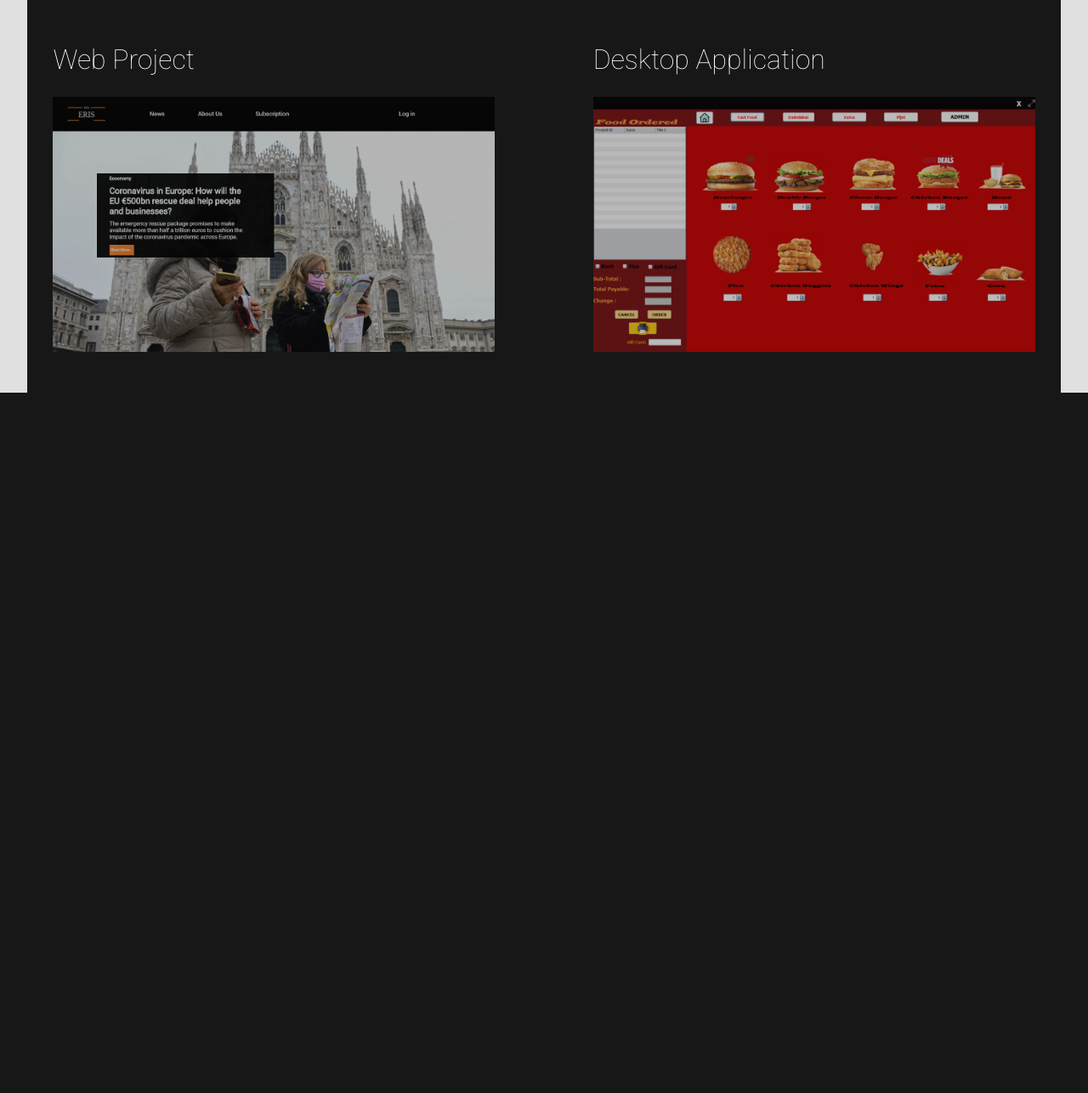
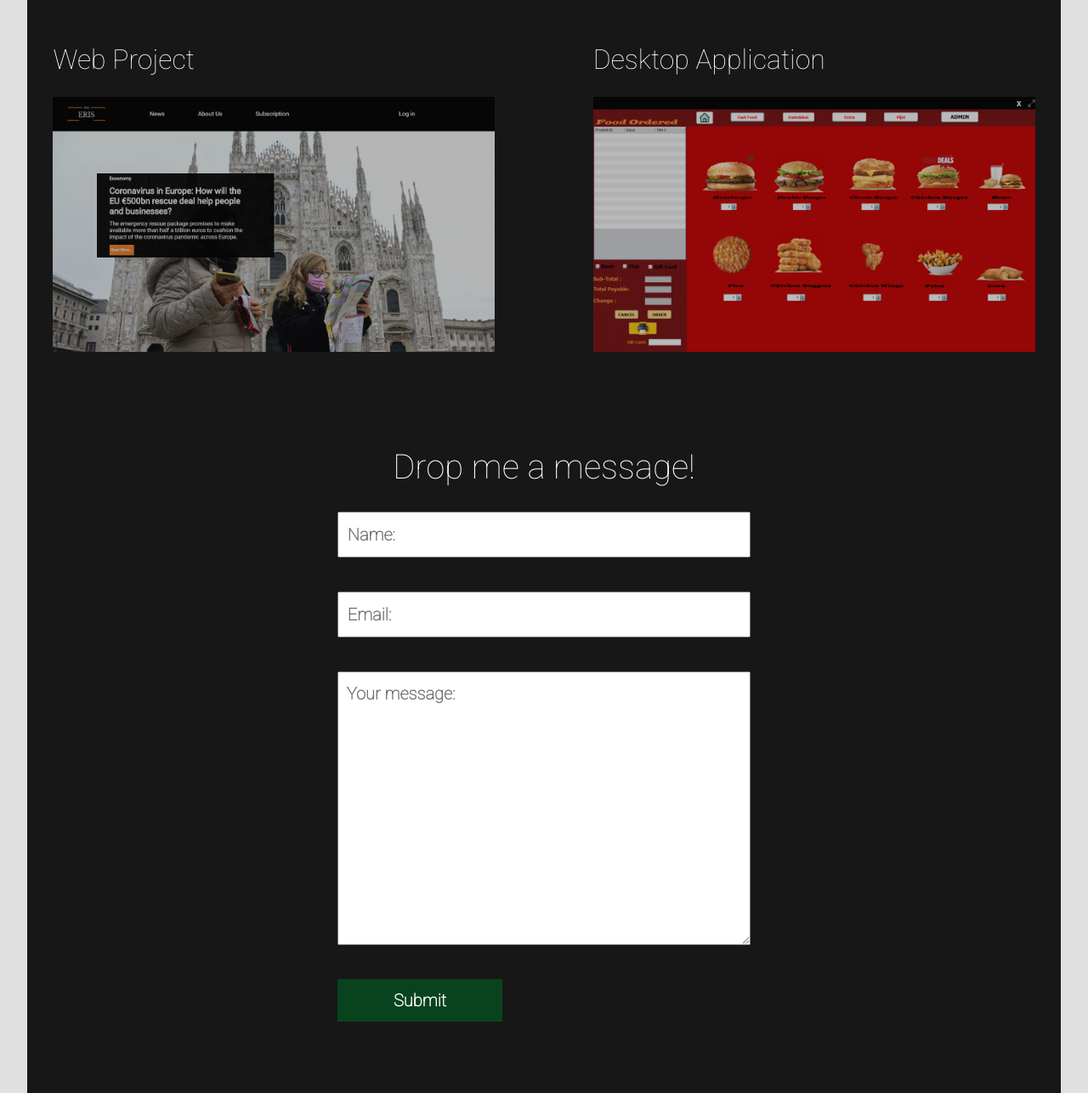
Before and after one commit to erisleci/Portfolio, a PHP site: page / in a window 1280 px wide. Shown: the part 1400-2686 px from the top of the page at 85% size. Before the commit the page ends 1862 px from the top, so only its background shows below. Run offline with PHP 8.4, Linux system fonts and the light colour scheme.

Commit message:
final push

```diff
--- /dev/null
+++ b/controllers/contactMeController.php
@@ -0,0 +1,34 @@
+<?php
+
+require_once "./models/contactMeModel.php";
+
+class contactMe {
+    public $contactMeModel;
+    public $message = "";
+
+
+    function __construct() {
+        $this->contactMeModel = new contactModel();
+    }
+
+    function insert($request) {
+        if($request['name'] === "" || $request['email'] === ""|| $request['message'] === "") {
+            $this->message = "All fields must be filled";
+            return;
+        }
+        if(!filter_var($request['email'], FILTER_VALIDATE_EMAIL)) {
+            $this->message = 'Wrong email format';
+
+            return;
+
+        }
+
+
+        if($this->message === "") {
+            $this->message = "message sent successfully!";
+            $this->contactMeModel->insertMessage($request);
+
+        }
+    }
+
+}
--- /dev/null
+++ b/index.php
@@ -0,0 +1,288 @@
+<?php
+  require_once "controllers/contactMeController.php";
+
+  $contact = new contactMe();
+
+  if(isset($_POST['submit'])) {
+    $contact->insert($_POST);
+
+  }
+
+?>
+
+
+
+<!DOCTYPE html>
+<html lang="en">
+
+<head>
+  <meta charset="UTF-8" />
+  <meta name="viewport" content="width=device-width, initial-scale=1.0" />
+  <link rel="stylesheet" href="https://stackpath.bootstrapcdn.com/bootstrap/4.5.2/css/bootstrap.min.css"
+    integrity="sha384-JcKb8q3iqJ61gNV9KGb8thSsNjpSL0n8PARn9HuZOnIxN0hoP+VmmDGMN5t9UJ0Z" crossorigin="anonymous">
+  <link rel="stylesheet" href="styles/styles.css" />
+  <link href="https://fonts.googleapis.com/css2?family=Roboto:wght@100&display=swap" rel="stylesheet" />
+  <title></title>
+</head>
+
+<body>
+  <header>
+  <?php
+      if(isset($_POST['submit'])) {
+        if(strpos($contact->message,'sent')) {
+          echo '<div id="error-message" class="alert alert-success" role="alert">'.$contact->message.'
+      </div>';
+        }else {
+          echo '<div id="error-message" class="alert alert-danger" role="alert">
+          '.$contact->message.'
+        </div>';
+        }
+      }
+    ?>
+    <main>
+
+      <div class="main-left">
+        <h2>Hi, I am Eris Leci</h2>
+        <h1>I am a Web Developer</h1>
+        <div class="main-buttons">
+          <a href="#about-me">About me</a>
+          <a href="#work-section">My Work</a>
+        </div>
+      </div>
+      <div class="main-right">
+        <div class="icons-container">
+          <div class="outer-circle" id="first-icon">
+            <div class="mid-circle">
+              <div class="inner-circle">
+                <div class="icon-content">
+                  <a href="#contact-form"><img src="./images/call.svg" /></a>
+                </div>
+              </div>
+            </div>
+          </div>
+          <div class="outer-circle" id="second-icon">
+            <div class="mid-circle">
+              <div class="inner-circle">
+                <div class="icon-content">
+                  <img src="./images/email (1).png" />
+                </div>
+              </div>
+            </div>
+          </div>
+          <div class="outer-circle">
+            <div class="mid-circle">
+              <div class="inner-circle">
+                <div class="icon-content" id="pin-icon">
+                  <a href="https://www.google.com/maps/place/Pristina" target="_blank"><img src="./images/pin.png" /></a>
+                </div>
+              </div>
+            </div>
+          </div>
+        </div>
+        <div class="photo-container">
+          <div class="outer-circle photo-circle">
+            <div class="div mid-circle photo-circle">
+              <div class="div inner-circle photo-circle" id="photoo">
+                <img src="images/erisi_profile-removebg-preview.png" width="220px" height="300px" />
+              </div>
+            </div>
+          </div>
+        </div>
+      </div>
+    </main>
+    <div class="main-footer">
+      <h1>Welcome to my portfolio!</h1>
+    </div>
+  </header>
+
+
+
+  <div class="about-me" id="about-me">
+    <div class="about-me-content">
+      <h2>About me</h2>
+      <p>A hardworking person with a deep interest in computer science through practical work and problem solving. I am
+        a fast learner who dedicates my time to the study of new programming languages and want to continuously
+        challange myself in a work environment. I am a strong contributor in group work and enjoy the sharing of ideas
+        and approaches to tasks</p>
+      <div class="skills-section">
+        <div class="left-skills-section">
+          <div class="skill-item">
+            <h2>HTML</h2>
+            <span class="black-dot">&nbsp;</span>
+          </div>
+          <div class="skill-item">
+            <h2>CSS</h2>
+            <span class="black-dot">&nbsp;</span>
+          </div>
+          <div class="skill-item">
+            <h2>BOOTSTRAP</h2>
+            <span class="black-dot">&nbsp;</span>
+          </div>
+          <div class="skill-item">
+            <h2>JAVASCRIPT</h2>
+            <span class="black-dot">&nbsp;</span>
+          </div>
+        </div>
+        <div class="mid-skills-section">
+          <h4 id="skills-text">Skills</h4>
+        </div>
+        <div class="right-skills-section">
+          <div class="skill-item">
+            <span class="black-dot">&nbsp;</span>
+            <h2>PHP</h2>
+          </div>
+          <div class="skill-item">
+            <span class="black-dot">&nbsp;</span>
+            <h2>SQL</h2>
+          </div>
+          <div class="skill-item">
+            <span class="black-dot">&nbsp;</span>
+            <h2>JAVA</h2>
+          </div>
+          <div class="skill-item">
+            <span class="black-dot">&nbsp;</span>
+            <h2>GIT</h2>
+          </div>
+        </div>
+      </div>
+    </div>
+  </div>
+
+
+  <div class="work-section" id="work-section">
+    <div class="work-section-content">
+
+      <div class="projects-container">
+        <div class="web-project">
+          <h2>Web Project</h2>
+          <div class="project-content" id="project1">
+            <div class="project-details">
+              <h2>News Portal</h2>
+              <h5>HTML / CSS / JAVASCRIPT / PHP / MYSQL</h5>
+              <button id="webAppBtn">Find out more</button>
+            </div>
+          </div>
+        </div>
+        <div class="web-project">
+          <h2>Desktop Application</h2>
+          <div class="project-content" id="project2">
+            <div class="project-details">
+              <h2>Food Delivery POS</h2>
+              <h5>JAVA / JAVA SWING / SQL</h5>
+              <button id="desktopAppBtn">Find out more </button>
+            </div>
+          </div>
+        </div>
+      </div>
+    </div>
+  </div>
+
+  <div class="popup-section">
+    <div class="detailed-project-section" id="project-1">
+      <span class="close-button">X</span>
+      <div id="carouselExampleControls" class="carousel slide" data-ride="carousel">
+        <div class="carousel-inner">
+          <div class="carousel-item active">
+            <img src="./images/project1-1.png" style="height: 400px !important; opacity: 1;" class="d-block w-100"
+              alt="...">
+          </div>
+          <div class="carousel-item">
+            <img src="./images/project1-2.png" style="height: 400px !important; opacity: 1;" class="d-block w-100"
+              alt="...">
+          </div>
+          <div class="carousel-item">
+            <img src="./images/project1-3.png" style="height: 400px !important; opacity: 1;" class="d-block w-100"
+              alt="...">
+          </div>
+        </div>
+        <a class="carousel-control-prev" href="#carouselExampleControls" role="button" data-slide="prev">
+          <span class="carousel-control-prev-icon" aria-hidden="true"></span>
+          <span class="sr-only">Previous</span>
+        </a>
+        <a class="carousel-control-next" href="#carouselExampleControls" role="button" data-slide="next">
+          <span class="carousel-control-next-icon" aria-hidden="true"></span>
+          <span class="sr-only">Next</span>
+        </a>
+      </div>
+      <div class="project-info">
+        <h2>News Portal</h2>
+        <h6>HTML / CSS / JAVASCRIPT / PHP / MYSQL</h6>
+        <hr />
+        <p>It is a long established fact that a reader will be distracted by the readable content of a page when looking
+          at its layout. The point of using Lorem Ipsum is that it has a more-or-less normal distribution of letters, as
+          opposed to using 'Content here, content here', making it look like readable English.</p>
+      </div>
+
+    </div>
+    <div class="detailed-project-section" id="project-2">
+      <span class="close-button">X</span>
+      <div id="carouselExampleControls1" class="carousel slide" data-ride="carousel">
+        <div class="carousel-inner">
+          <div class="carousel-item active">
+            <img src="./images/project2-1.png" style="height: 400px !important; opacity: 1;" class="d-block w-100"
+              alt="...">
+          </div>
+          <div class="carousel-item">
+            <img src="./images/project2-2.png" style="height: 400px !important; opacity: 1;" class="d-block w-100"
+              alt="...">
+          </div>
+          <div class="carousel-item">
+            <img src="./images/project2-3.png" style="height: 400px !important; opacity: 1;" class="d-block w-100"
+              alt="...">
+          </div>
+        </div>
+        <a class="carousel-control-prev" href="#carouselExampleControls1" role="button" data-slide="prev">
+          <span class="carousel-control-prev-icon" aria-hidden="true"></span>
+          <span class="sr-only">Previous</span>
+        </a>
+        <a class="carousel-control-next" href="#carouselExampleControls1" role="button" data-slide="next">
+          <span class="carousel-control-next-icon" aria-hidden="true"></span>
+          <span class="sr-only">Next</span>
+        </a>
+      </div>
+      <div class="project-info">
+        <h2>Food Delivery POS</h2>
+        <h6>JAVA / JAVA SWING / SQL</h6>
+        <hr />
+        <p>It is a long established fact that a reader will be distracted by the readable content of a page when looking
+          at its layout. The point of using Lorem Ipsum is that it has a more-or-less normal distribution of letters, as
+          opposed to using 'Content here, content here', making it look like readable English.</p>
+      </div>
+
+    </div>
+  </div>
+
+
+
+
+  <div class="contact-me">
+
+    <h1>Drop me a message!</h1>
+    <form id="contact-form" method="POST">
+
+      <input name="name" id="name" type="text" placeholder="Name:">
+
+      <input name="email" id="email" type="email" placeholder="Email:">
+
+      <textarea rows="10" name="message" id="message" placeholder="Your message:"></textarea>
+
+      <button id="submit" name=" submit">Submit</button>
+    </form>
+
+  </div>
+
+
+
+  <script src="https://cdnjs.cloudflare.com/ajax/libs/jquery/3.5.1/jquery.min.js"></script>
+  <script src="https://cdn.jsdelivr.net/npm/popper.js@1.16.1/dist/umd/popper.min.js"
+    integrity="sha384-9/reFTGAW83EW2RDu2S0VKaIzap3H66lZH81PoYlFhbGU+6BZp6G7niu735Sk7lN"
+    crossorigin="anonymous"></script>
+  <script src="https://stackpath.bootstrapcdn.com/bootstrap/4.5.2/js/bootstrap.min.js"
+    integrity="sha384-B4gt1jrGC7Jh4AgTPSdUtOBvfO8shuf57BaghqFfPlYxofvL8/KUEfYiJOMMV+rV"
+    crossorigin="anonymous"></script>
+  <script src="./scripts/scripts.js"></script>
+
+
+</body>
+
+</html>
--- /dev/null
+++ b/models/DBConnection.php
@@ -0,0 +1,16 @@
+<?php
+
+class DBCon {
+    public function getConnection()
+    {
+        // inicojme koneksionin me db
+        try{
+            $pdo = new PDO("mysql:host=localhost;dbname=portfolio", "root", "");
+        }catch(PDOException $pdo){
+            die("DB connection failed!");
+        }
+
+        return $pdo;
+    }
+
+}
--- /dev/null
+++ b/models/contactMeModel.php
@@ -0,0 +1,22 @@
+<?php
+
+include_once 'DBConnection.php';
+
+class contactModel {
+    private $DBCon;
+    private $stm;
+
+    function __construct() {
+        $this->DBCon = new DBCon();
+        $this->stm = $this->DBCon->getConnection();
+    }
+
+    function insertMessage($request) {
+        $query = "INSERT into contact(name,email,message) values(:name, :email , :message)";
+        $statement = $this->stm->prepare($query);
+        $statement->bindparam(":name", $request['name']);
+        $statement->bindparam(":email", $request['email']);
+        $statement->bindparam(":message", $request['message']);
+        $statement->execute();
+    }
+}
--- a/styles/styles.css
+++ b/styles/styles.css
@@ -5,9 +5,15 @@
   color: white;
 }
 
+html {
+  scroll-behavior: smooth;
+  overflow-y: scroll;
+}
+
 body {
   background-color: #E0E0E0;
   min-height: 1000px;
+
 
 }
 
@@ -337,6 +343,99 @@ main {
 
 
 
+.contact-me {
+  background-color: #171717;
+  width: 95%;
+  margin: 0 2.5%;
+  padding: 5% 0;
+  display: flex;
+  flex-direction: column;
+  align-items: center;
+}
+
+.contact-me form {
+  width: 40%;
+  display: flex;
+  flex-direction: column;
+  font-size: 20px;
+
+}
+
+.contact-me  form *  {
+  color: black;
+  margin: 20px 0;
+  padding: 10px 10px;
+  font-weight: bolder;
+}
+
+.contact-me form button {
+  color: white;
+  background-color: #09431E;
+  border: none;
+  width: 40%;
+}
+
+
+
+@media only screen and (max-width: 760px) {
+  body {
+    overflow: hidden;
+  }
+
+  main {
+    flex-direction: column;
+    align-items: center;
+  }
+
+  .main-left {
+    padding: 0;
+    margin: 0;
+  }
+
+  .about-me *, main, {
+    font-size: 12px;
+  }
+
+  #first-icon, #second-icon {
+    margin-top: 0;
+  }
+
+  .icons-container {
+    width: 100%;
+    justify-content: space-evenly;
+  }
+
+  .icons-container * > {
+    margin: 0 5px;
+  }
+
+
+
+  .black-dot {
+    display: none;
+  }
+
+  .projects-container {
+    flex-direction: column;
+    align-items: center;
+  }
+
+  .web-project, .main-left, .contact-me form, .detailed-project-section {
+    width: 100%;
+  }
+
+
+
+}
+
+
+
+
+
+
+
+
+
 
 
 
```
Also changed, not shown: jsconfig.json (added, +7 -0 lines), scripts/scripts.js (+13 -2 lines), images/project2-2.png (added), images/project2-3.png (added).
